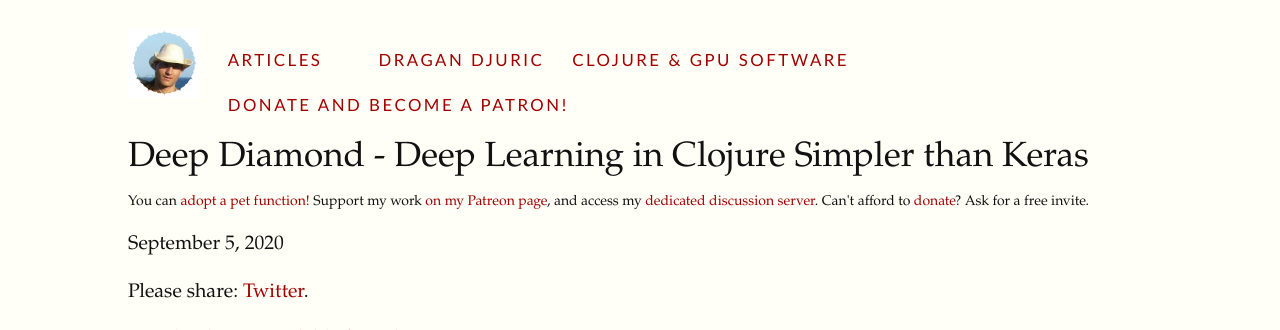
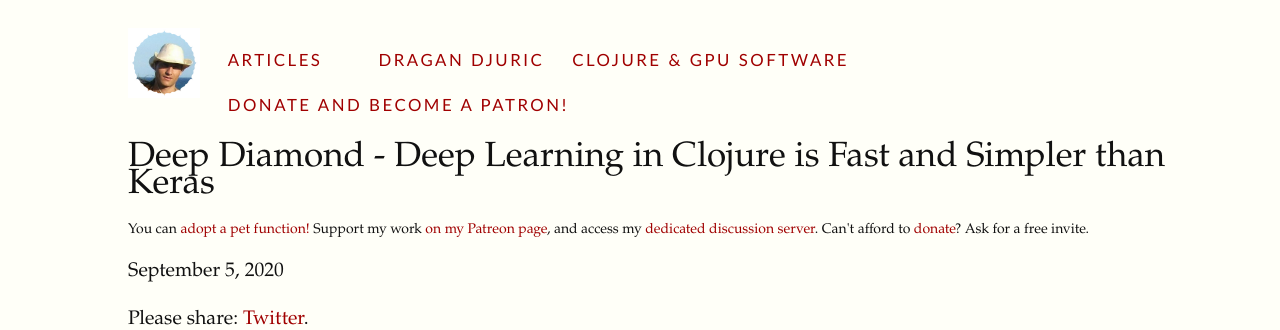
Before and after one commit to blueberry/blueberry.github.io, a Jekyll site: the page built from _posts/2020-09-05-Deep-Diamond-Deep-Learning-in-Clojure-is-Fast-and-Simpler-than-Keras.html, in a window 1280 px wide and 900 px high, cut to the strip 0-330 px from the top of the window. Built offline with Jekyll 4.4.1, drawn with Linux system fonts in a browser that asks for light colours; comment, search, counter and statistics services are not loaded.

Commit message:
Fix title.

```diff
--- a/_posts/2020-09-05-Deep-Diamond-Deep-Learning-in-Clojure-is-Fast-and-Simpler-than-Keras.html
+++ b/_posts/2020-09-05-Deep-Diamond-Deep-Learning-in-Clojure-is-Fast-and-Simpler-than-Keras.html
@@ -2,7 +2,7 @@
 date: 2020-09-05 18:30
 author: dragan
 layout: post
-title: Deep Diamond - Deep Learning in Clojure Simpler than Keras
+title: Deep Diamond - Deep Learning in Clojure is Fast and Simpler than Keras
 categories:
 - Deep
 - Learning,
```
